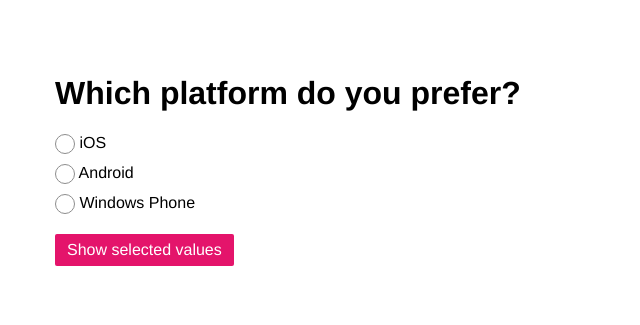
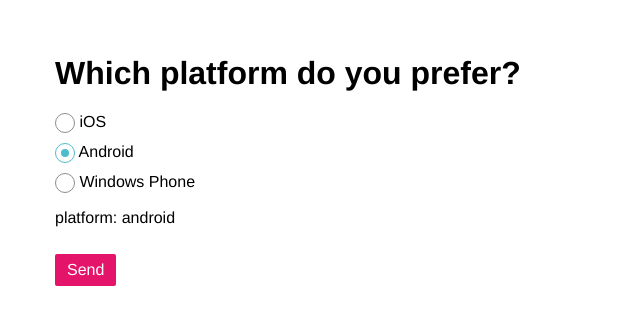
Before and after one commit to odyzeo/form-radio, a Vue app: page / in a window 1280 px wide. Shown: the part 235-560 px from the top of the page, without its empty margins (0-640 px from the left). Built offline with nearby package versions, Linux system fonts and the light colour scheme.

Commit message:
Refactor; Small bug fixes; Update readme and examples;

```diff
--- a/src/App.vue
+++ b/src/App.vue
@@ -10,15 +10,21 @@
       >
         <h1>Which platform do you prefer?</h1>
         <form-radio
-          :ref="radio.name"
           :input="radio"
-        />
-        <input
-          class="btn-validate"
-          type="submit"
-          value="Show selected values">
+          v-model="radio.value"
+          :form-errors="formErrors[radio.name]"
+        ></form-radio>
+
+        <p></p>
+
+        {{radio.name}}: {{radio.value}}
+
+        <p></p>
+
+        <button class="btn-validate">
+          Send
+        </button>
       </form>
-      <pre v-if="values">{{ values }}</pre>
     </div>
   </div>
 </template>
@@ -33,9 +39,11 @@
   },
   data() {
     return {
+      formErrors: {},
       radio: {
         name: 'platform',
         required: true,
+        value: 'android',
         options: [
           {
             value: 'ios',
@@ -51,22 +59,13 @@
           },
         ],
       },
-      values: null,
     };
   },
   methods: {
     submit() {
-      const item = this.$refs[this.radio.name];
-      if (item && item.validate) {
-        item.validate();
-        if (item.errors.length) return;
+      this.formErrors = {
+        platform: ['Are you sure?']
       }
-
-      const formData = new FormData(this.$refs.form);
-      this.values = Array.from(formData.entries()).reduce((memo, pair) => ({
-        ...memo,
-        [pair[0]]: pair[1],
-      }), {});
     },
   },
 };
--- a/src/components/FormRadio.vue
+++ b/src/components/FormRadio.vue
@@ -1,46 +1,46 @@
 <template>
   <div
+    class="form-item"
     :class="{
-      'form-item--error': errors.length || (formErrors.length && showFormErrors),
+      'form-item--error': isErrorClass,
     }"
-    class="form-item"
   >
     <div
+      class="form__radio"
       v-for="(option, key) in input.options"
       :key="`${input.name}_option_${key}`"
-      class="form__radio"
     >
       <label class="radio">
         <input
+          type="radio"
+          class="radio__input"
           ref="input"
+          :value="option[field]"
           :id="uid"
           :name="input.name"
-          :value="option[field]"
           :checked="value == option[field]"
-          v-model="localValue"
-          type="radio"
-          class="radio__input"
-          @input="change(option[field])"
+          @change="change(option[field])"
         >
-        <span class="radio__element" />
+        <span class="radio__element"></span>
+
         <span class="radio__text">
           {{ option.name }}
         </span>
       </label>
     </div>
     <div
+      class="form-item__error"
       v-for="(error, key) in errors"
       :key="`fe_error_${key}`"
-      class="form-item__error"
       v-html="error"
-    />
+    ></div>
     <div v-if="showFormErrors">
       <div
+        class="form-item__error"
         v-for="(error, key) in formErrors"
         :key="`be_error_${key}`"
-        class="form-item__error"
         v-html="error"
-      />
+      ></div>
     </div>
   </div>
 </template>
@@ -53,7 +53,7 @@
       required: true,
     },
     formErrors: {
-      type: Array,
+      type: [Array, Object],
       default: () => [],
     },
     field: {
@@ -75,6 +75,9 @@
   computed: {
     uid() {
       return `form-item-${this._uid}`;
+    },
+    isErrorClass() {
+      return this.errors.length || (this.formErrors.length && this.showFormErrors);
     },
   },
   watch: {
```
Also changed, not shown: 1 other file (tests, documents, lock files or other folders).
